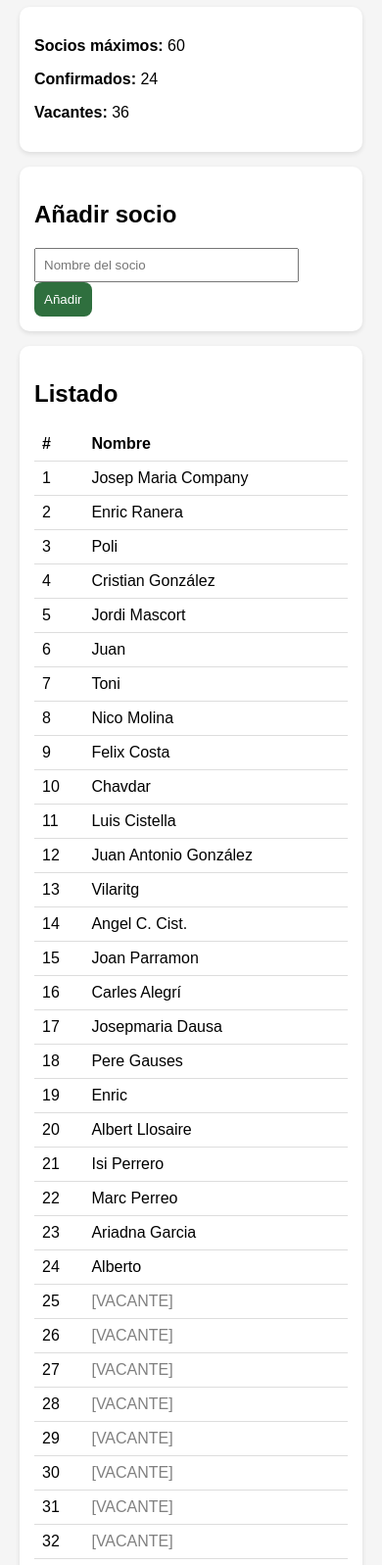
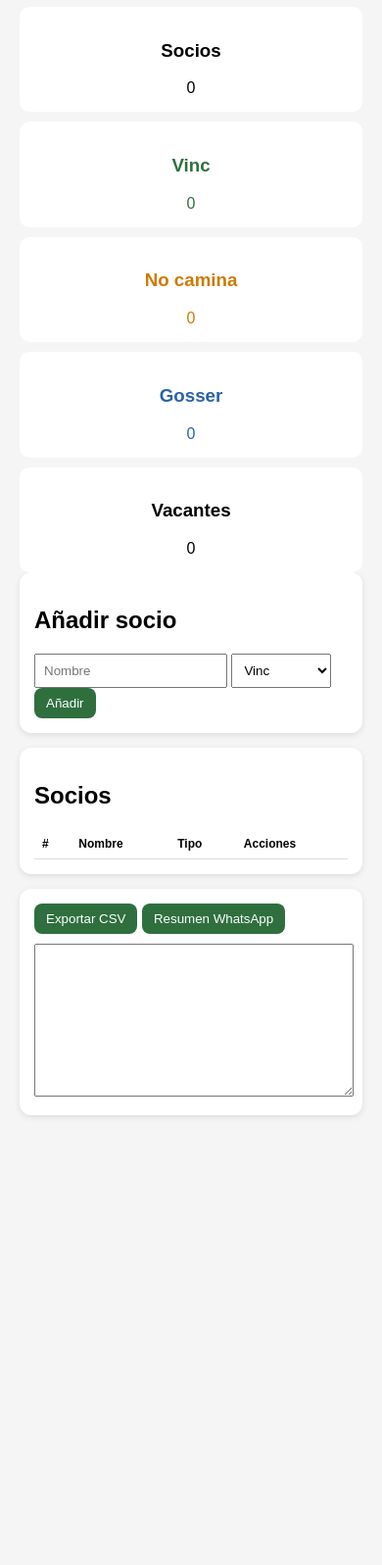
Before and after one commit to luisferir69-hue/cacera-pwa, a plain HTML site: page index.html in a window 390 px wide. Shown: the part 94-1691 px from the top of the page at 98% size. After the commit the page ends 1267 px from the top, so only its background shows below. Drawn offline with Linux system fonts and the light colour scheme.

Commit message:
Update index.html

```diff
--- a/index.html
+++ b/index.html
@@ -3,14 +3,15 @@
 <head>
 <meta charset="UTF-8">
 <meta name="viewport" content="width=device-width,initial-scale=1">
-<title>Cacera PWA</title>
+<title>Cacera PWA V3</title>
 
 <link rel="manifest" href="manifest.json">
 
 <style>
+
 body{
  font-family:Arial,sans-serif;
- max-width:1000px;
+ max-width:1200px;
  margin:auto;
  padding:20px;
  background:#f5f5f5;
@@ -19,17 +20,38 @@ body{
 .card{
  background:white;
  padding:15px;
- border-radius:10px;
+ border-radius:12px;
  margin-bottom:15px;
- box-shadow:0 2px 5px rgba(0,0,0,.1);
+ box-shadow:0 2px 6px rgba(0,0,0,.1);
 }
 
-h1{
+.stats{
+ display:grid;
+ grid-template-columns:repeat(auto-fit,minmax(180px,1fr));
+ gap:10px;
+}
+
+.stat{
+ background:white;
+ padding:15px;
+ border-radius:10px;
+ text-align:center;
+}
+
+.verde{
  color:#2f6f3e;
 }
 
+.naranja{
+ color:#cc7a00;
+}
+
+.azul{
+ color:#2962a8;
+}
+
 button{
- padding:10px;
+ padding:8px 12px;
  border:none;
  border-radius:8px;
  cursor:pointer;
@@ -40,46 +62,78 @@ button{
  color:white;
 }
 
+.btnDelete{
+ background:#d93025;
+ color:white;
+}
+
+.btnEdit{
+ background:#2962a8;
+ color:white;
+}
+
 table{
  width:100%;
  border-collapse:collapse;
 }
 
-td,th{
+th,td{
  padding:8px;
  border-bottom:1px solid #ddd;
  text-align:left;
 }
 
-input{
+input,select{
  padding:8px;
- width:250px;
 }
 
 textarea{
  width:100%;
- height:150px;
+ min-height:150px;
+ margin-top:10px;
 }
+
+@media(max-width:700px){
+
+ table{
+  font-size:12px;
+ }
+
+}
+
 </style>
+</head>
 
-</head>
 <body>
 
-<h1>🦌 Cacera PWA</h1>
+<h1>🦌 Cacera PWA V3</h1>
 
-<div class="card">
+<div class="stats">
 
-<p><b>Socios máximos:</b> 60</p>
+<div class="stat">
+<h3>Socios</h3>
+<div id="totalSocios">0</div>
+</div>
 
-<p>
-<b>Confirmados:</b>
-<span id="confirmados">0</span>
-</p>
+<div class="stat verde">
+<h3>Vinc</h3>
+<div id="totalVinc">0</div>
+</div>
 
-<p>
-<b>Vacantes:</b>
-<span id="vacantes">60</span>
-</p>
+<div class="stat naranja">
+<h3>No camina</h3>
+<div id="totalNoCamina">0</div>
+</div>
+
+<div class="stat azul">
+<h3>Gosser</h3>
+<div id="totalGosser">0</div>
+</div>
+
+<div class="stat">
+<h3>Vacantes</h3>
+<div id="vacantes">0</div>
+</div>
 
 </div>
 
@@ -89,11 +143,27 @@ textarea{
 
 <input
 id="nombre"
-placeholder="Nombre del socio">
+placeholder="Nombre">
+
+<select id="tipo">
+
+<option value="Vinc">
+Vinc
+</option>
+
+<option value="No camina">
+No camina
+</option>
+
+<option value="Gosser">
+Gosser
+</option>
+
+</select>
 
 <button
 class="btn"
-onclick="agregar()">
+onclick="agregarSocio()">
 Añadir
 </button>
 
@@ -101,7 +171,7 @@ Añadir
 
 <div class="card">
 
-<h2>Listado</h2>
+<h2>Socios</h2>
 
 <table>
 
@@ -109,10 +179,13 @@ Añadir
 <tr>
 <th>#</th>
 <th>Nombre</th>
+<th>Tipo</th>
+<th>Acciones</th>
 </tr>
 </thead>
 
-<tbody id="tabla"></tbody>
+<tbody id="tabla">
+</tbody>
 
 </table>
 
@@ -128,200 +201,10 @@ Exportar CSV
 
 <button
 class="btn"
-onclick="resumenWhatsApp()">
-WhatsApp
+onclick="crearWhatsApp()">
+Resumen WhatsApp
 </button>
 
-<textarea
-id="salida">
-</textarea>
+<textarea id="salida"></textarea>
 
 </div>
-
-<script>
-
-const MAX_SOCIOS = 60;
-
-const iniciales = [
-
-"Josep Maria Company",
-"Enric Ranera",
-"Poli",
-"Cristian González",
-"Jordi Mascort",
-"Juan",
-"Toni",
-"Nico Molina",
-"Felix Costa",
-"Chavdar",
-"Luis Cistella",
-"Juan Antonio González",
-"Vilaritg",
-"Angel C. Cist.",
-"Joan Parramon",
-"Carles Alegrí",
-"Josepmaria Dausa",
-"Pere Gauses",
-"Enric",
-"Albert Llosaire",
-"Isi Perrero",
-"Marc Perreo",
-"Ariadna Garcia",
-"Alberto"
-
-];
-
-let socios =
-JSON.parse(
-localStorage.getItem("socios")
-) || iniciales;
-
-function guardar(){
-
- localStorage.setItem(
- "socios",
- JSON.stringify(socios)
- );
-
-}
-
-function render(){
-
- const tabla =
- document.getElementById("tabla");
-
- tabla.innerHTML="";
-
- socios.forEach((nombre,i)=>{
-
-  tabla.innerHTML+=`
-  <tr>
-  <td>${i+1}</td>
-  <td>${nombre}</td>
-  </tr>
-  `;
-
- });
-
- for(
-  let i=socios.length+1;
-  i<=MAX_SOCIOS;
-  i++
- ){
-
-  tabla.innerHTML+=`
-  <tr>
-  <td>${i}</td>
-  <td style="color:gray">
-  [VACANTE]
-  </td>
-  </tr>
-  `;
-
- }
-
- document
- .getElementById("confirmados")
- .textContent=socios.length;
-
- document
- .getElementById("vacantes")
- .textContent=
- MAX_SOCIOS-socios.length;
-
- guardar();
-
-}
-
-function agregar(){
-
- const nombre =
- document.getElementById(
- "nombre"
- ).value.trim();
-
- if(!nombre){
-  return;
- }
-
- if(
- socios.length>=MAX_SOCIOS
- ){
-  alert(
-  "Límite alcanzado"
-  );
-  return;
- }
-
- socios.push(nombre);
-
- document
- .getElementById("nombre")
- .value="";
-
- render();
-
-}
-
-function exportarCSV(){
-
- let csv="Numero;Nombre\n";
-
- socios.forEach((s,i)=>{
-
-  csv+=`${i+1};${s}\n`;
-
- });
-
- const blob =
- new Blob(
- [csv],
- {type:"text/csv"}
- );
-
- const url =
- URL.createObjectURL(blob);
-
- const a =
- document.createElement("a");
-
- a.href=url;
-
- a.download="socios.csv";
-
- a.click();
-
-}
-
-function resumenWhatsApp(){
-
- document
- .getElementById("salida")
- .value =
-
-`🦌 CACERA
-
-Confirmados: ${socios.length}
-
-Vacantes:
-${MAX_SOCIOS-socios.length}
-`;
-
-}
-
-render();
-
-if(
- "serviceWorker"
- in navigator
-){
-
- navigator.serviceWorker
- .register("./sw.js");
-
-}
-
-</script>
-
-</body>
-</html>
```
